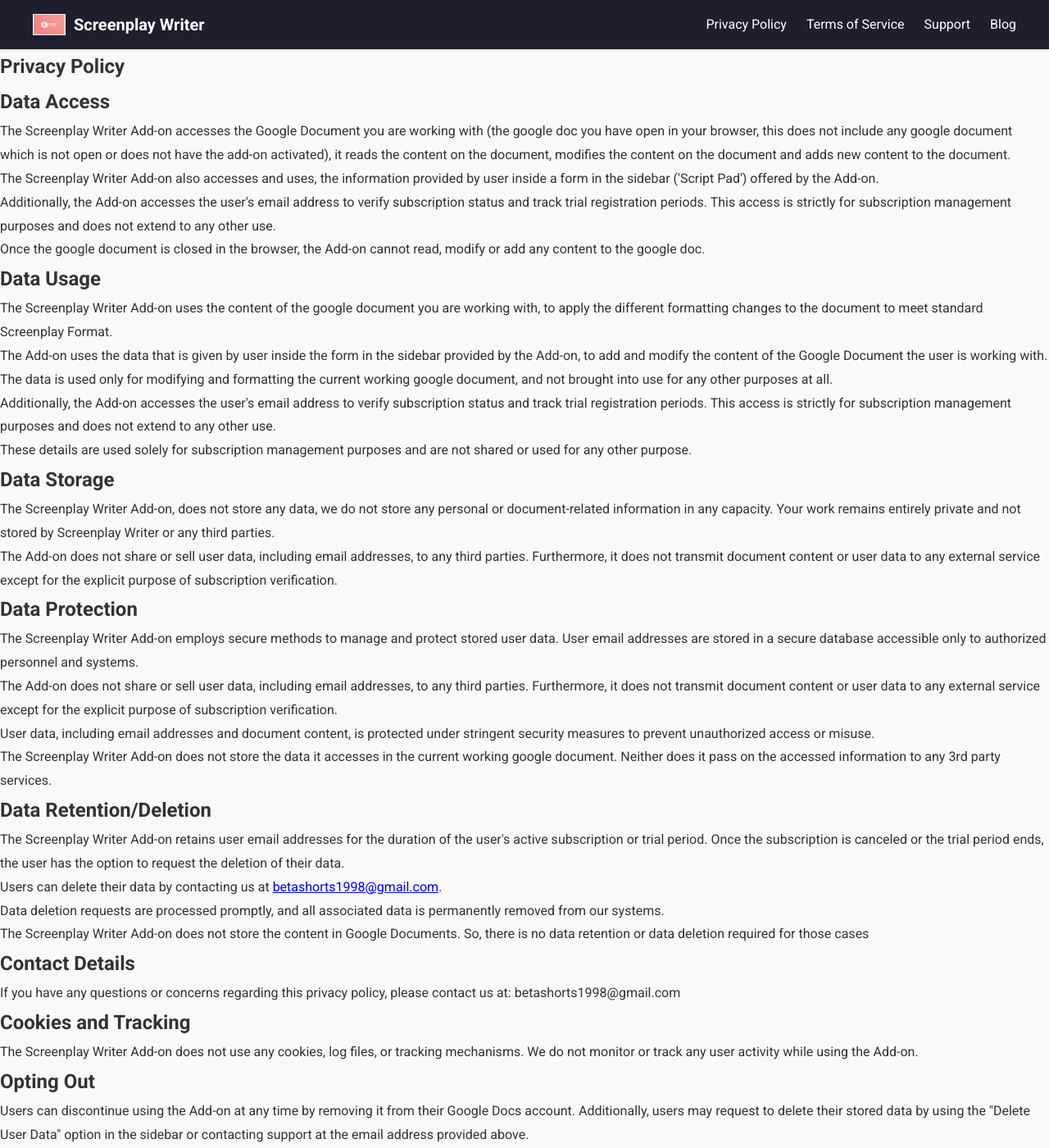
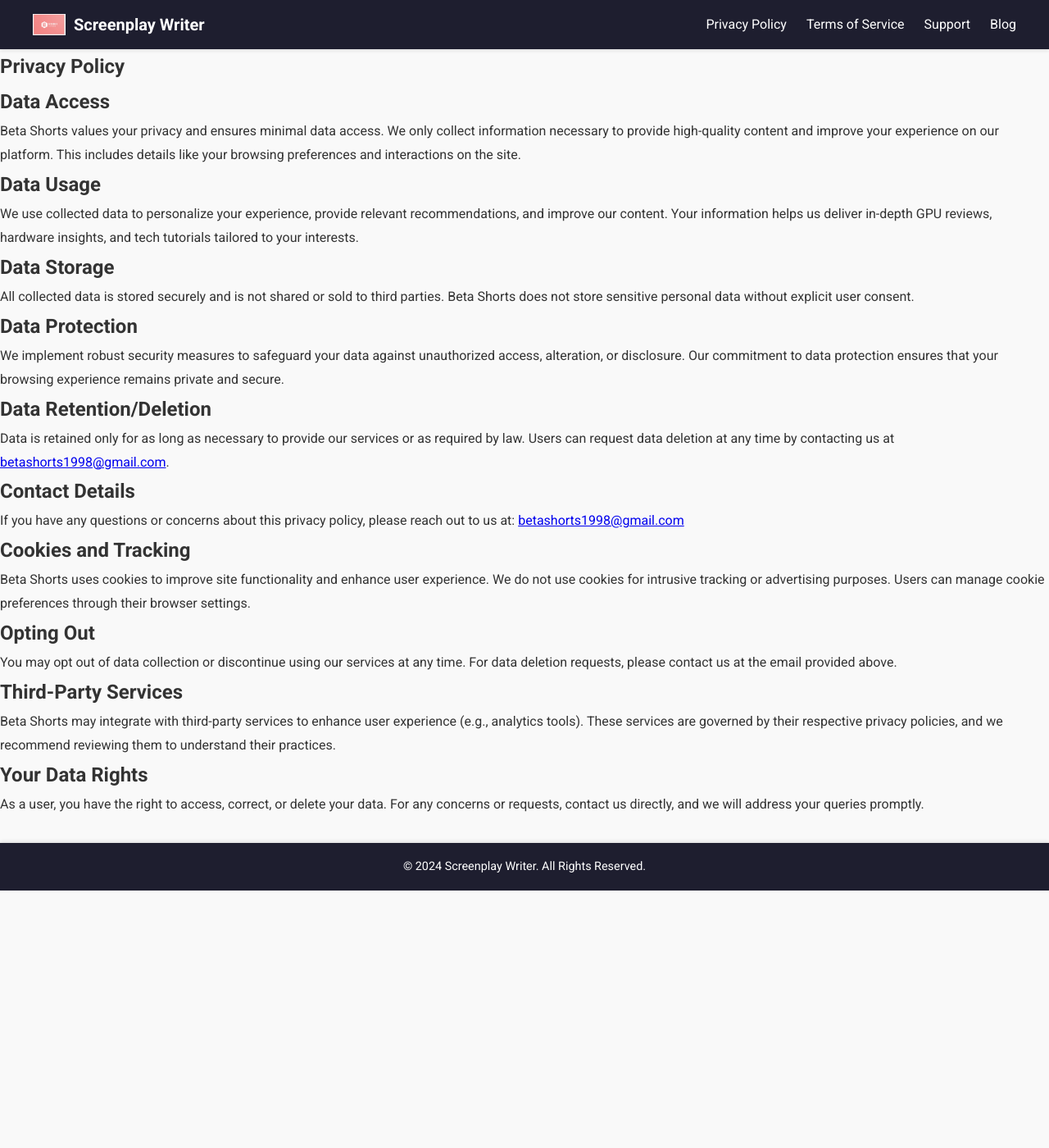
Before and after one commit to betashorts/betashorts-site, a Jekyll site: the page built from privacy.html, in a window 1280 px wide and 1400 px high. Shown: the whole window at 82% size. Built offline with Jekyll 4.4.1, drawn with Linux system fonts in a browser that asks for light colours; some of the changed text lies outside the part shown.

Commit message:
Update privacy.html

```diff
--- a/privacy.html
+++ b/privacy.html
@@ -1,7 +1,7 @@
 ---
 layout: default
-title: "Screenplay Writer - Welcome"
-meta: '<meta name="description" content="Easy-to-use screenplay writing tool for writers working in Google Docs.">'
+title: "Beta Shorts - Privacy Policy"
+meta: '<meta name="description" content="Learn how Beta Shorts handles your data and ensures privacy for GPU reviews, tech tutorials, and hardware insights.">'
 permalink: /privacy.html
 ---
 <section class="content">
@@ -9,49 +9,34 @@
         <h1>Privacy Policy</h1>
 
         <h2>Data Access</h2>
-<p>The Screenplay Writer Add-on accesses the Google Document you are working with (the google doc you have open in your browser, this does not include any google document which is not open or does not have the add-on activated), it reads the content on the document, modifies the content on the document and adds new content to the document.</p>
-<p>The Screenplay Writer Add-on also accesses and uses, the information provided by user inside a form in the sidebar ('Script Pad') offered by the Add-on. </p>
-<p>Additionally, the Add-on accesses the user's email address to verify subscription status and track trial registration periods. This access is strictly for subscription management purposes and does not extend to any other use.</p>
-<p>Once the google document is closed in the browser, the Add-on cannot read, modify or add any content to the google doc.</p>
+        <p>Beta Shorts values your privacy and ensures minimal data access. We only collect information necessary to provide high-quality content and improve your experience on our platform. This includes details like your browsing preferences and interactions on the site.</p>
 
         <h2>Data Usage</h2>
-<p>The Screenplay Writer Add-on uses the content of the google document you are working with, to apply the different formatting changes to the document to meet standard Screenplay Format.</p>
-<p>The Add-on uses the data that is given by user inside the form in the sidebar provided by the Add-on, to add and modify the content of the Google Document the user is working with. </p>
-<p>The data is used only for modifying and formatting the current working google document, and not brought into use for any other purposes at all.</p>
-<p>Additionally, the Add-on accesses the user's email address to verify subscription status and track trial registration periods. This access is strictly for subscription management purposes and does not extend to any other use.</p>
-<p>These details are used solely for subscription management purposes and are not shared or used for any other purpose.</p>
-
+        <p>We use collected data to personalize your experience, provide relevant recommendations, and improve our content. Your information helps us deliver in-depth GPU reviews, hardware insights, and tech tutorials tailored to your interests.</p>
 
         <h2>Data Storage</h2>
-<p>The Screenplay Writer Add-on, does not store any data, we do not store any personal or document-related information in any capacity. Your work remains entirely private and not stored by Screenplay Writer or any third parties.</p>
-<p>The Add-on does not share or sell user data, including email addresses, to any third parties. Furthermore, it does not transmit document content or user data to any external service except for the explicit purpose of subscription verification.</p>
+        <p>All collected data is stored securely and is not shared or sold to third parties. Beta Shorts does not store sensitive personal data without explicit user consent.</p>
 
         <h2>Data Protection</h2>
-<p>The Screenplay Writer Add-on employs secure methods to manage and protect stored user data. User email addresses are stored in a secure database accessible only to authorized personnel and systems.</p>
-<p>The Add-on does not share or sell user data, including email addresses, to any third parties. Furthermore, it does not transmit document content or user data to any external service except for the explicit purpose of subscription verification.</p>
-<p>User data, including email addresses and document content, is protected under stringent security measures to prevent unauthorized access or misuse.</p>
-<p>The Screenplay Writer Add-on does not store the data it accesses in the current working google document. Neither does it pass on the accessed information to any 3rd party services.</p>
+        <p>We implement robust security measures to safeguard your data against unauthorized access, alteration, or disclosure. Our commitment to data protection ensures that your browsing experience remains private and secure.</p>
 
         <h2>Data Retention/Deletion</h2>
-<p>The Screenplay Writer Add-on retains user email addresses for the duration of the user's active subscription or trial period. Once the subscription is canceled or the trial period ends, the user has the option to request the deletion of their data.</p>
-<p>Users can delete their data by contacting us at <a href="mailto:betashorts1998@gmail.com">betashorts1998@gmail.com</a>.</p>
-<p>Data deletion requests are processed promptly, and all associated data is permanently removed from our systems.</p>
-<p>The Screenplay Writer Add-on does not store the content in Google Documents. So, there is no data retention or data deletion required for those cases</p>
+        <p>Data is retained only for as long as necessary to provide our services or as required by law. Users can request data deletion at any time by contacting us at <a href="mailto:betashorts1998@gmail.com">betashorts1998@gmail.com</a>.</p>
 
         <h2>Contact Details</h2>
-<p>If you have any questions or concerns regarding this privacy policy, please contact us at:
-betashorts1998@gmail.com</p>
+        <p>If you have any questions or concerns about this privacy policy, please reach out to us at:
+        <a href="mailto:betashorts1998@gmail.com">betashorts1998@gmail.com</a></p>
 
         <h2>Cookies and Tracking</h2>
-<p>The Screenplay Writer Add-on does not use any cookies, log files, or tracking mechanisms. We do not monitor or track any user activity while using the Add-on.</p>
+        <p>Beta Shorts uses cookies to improve site functionality and enhance user experience. We do not use cookies for intrusive tracking or advertising purposes. Users can manage cookie preferences through their browser settings.</p>
 
         <h2>Opting Out</h2>
-<p>Users can discontinue using the Add-on at any time by removing it from their Google Docs account. Additionally, users may request to delete their stored data by using the "Delete User Data" option in the sidebar or contacting support at the email address provided above.</p>
+        <p>You may opt out of data collection or discontinue using our services at any time. For data deletion requests, please contact us at the email provided above.</p>
 
         <h2>Third-Party Services</h2>
-<p>This Add-on does not integrate with any third-party services that collect user data. Any interaction with external services (e.g., through Google Docs) is governed by the respective third-party’s privacy policy. Screenplay Writer disclaims any responsibility for the privacy practices of such services.</p>
+        <p>Beta Shorts may integrate with third-party services to enhance user experience (e.g., analytics tools). These services are governed by their respective privacy policies, and we recommend reviewing them to understand their practices.</p>
 
-<h2>Google Docs Data</h2>
-<p>Google Docs does not use content created within its environment for advertising purposes. This Add-on operates entirely within Google Docs, and all document content is governed by Google’s privacy policies. The Screenplay Writer Add-on does not interact with this data beyond assisting with formatting tasks.</p>
+        <h2>Your Data Rights</h2>
+        <p>As a user, you have the right to access, correct, or delete your data. For any concerns or requests, contact us directly, and we will address your queries promptly.</p>
     </div>
 </section>
```
Lines whose indentation alone changed are shown as unchanged.
